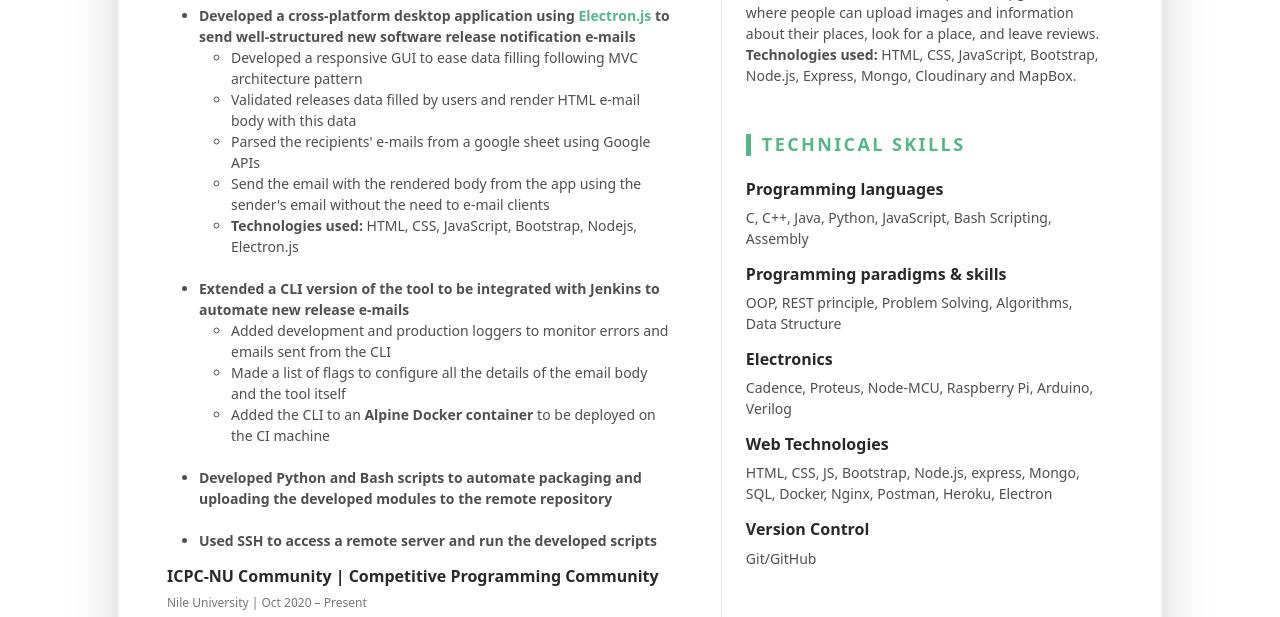
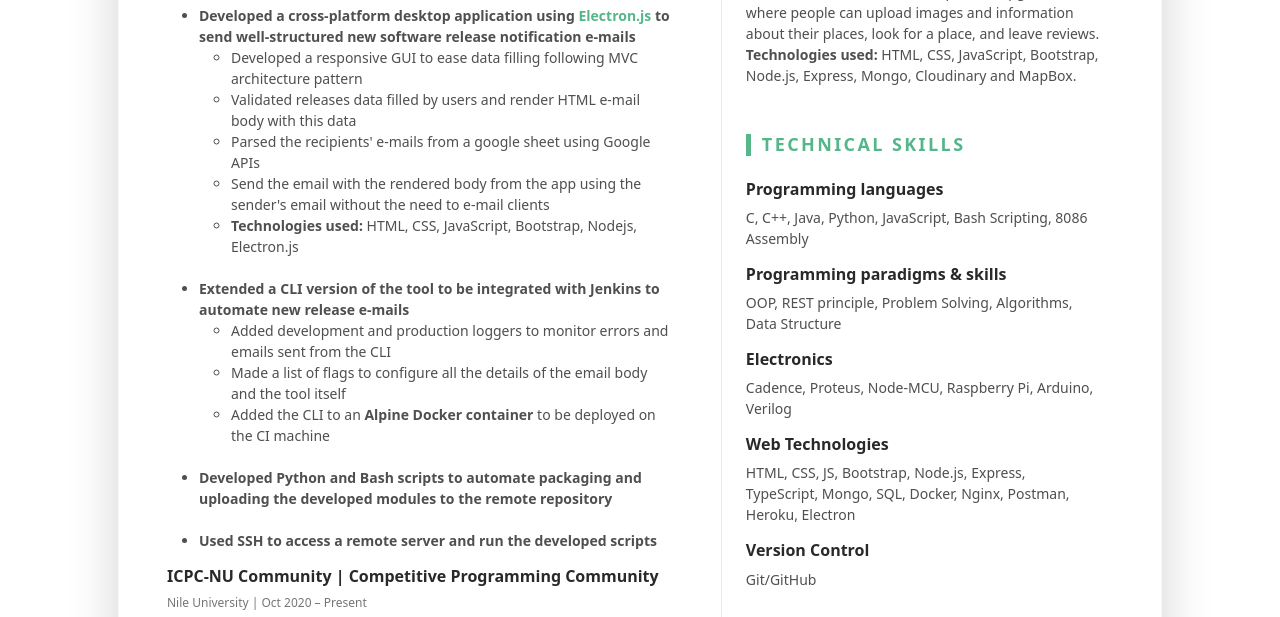
Before and after one commit to hossamhamzahm/hossamhamzahm.github.io, a website: page index.html in a window 1280 px wide. Shown: the part 512-1129 px from the top of the page. Drawn offline with Linux system fonts and the light colour scheme.

Commit message:
feat/ add typescript to web technologies

```diff
--- a/index.html
+++ b/index.html
@@ -405,7 +405,7 @@
 								<div class="item">
 									<h4 class="item-title">Programming languages</h4>
 									<ul class="list-unstyled resume-skills-list">
-										<li class="mb-2">C, C++, Java, Python, JavaScript, Bash Scripting, Assembly</li>
+										<li class="mb-2">C, C++, Java, Python, JavaScript, Bash Scripting, 8086 Assembly</li>
 									</ul>
 
 									<h4 class="item-title">Programming paradigms & skills</h4>
@@ -422,7 +422,7 @@
 
 									<h4 class="item-title">Web Technologies</h4>
 									<ul class="list-unstyled resume-skills-list">
-										<li class="mb-2">HTML, CSS, JS, Bootstrap, Node.js, express, Mongo, SQL, Docker, Nginx, Postman,
+										<li class="mb-2">HTML, CSS, JS, Bootstrap, Node.js, Express, TypeScript, Mongo, SQL, Docker, Nginx, Postman,
 											Heroku, Electron</li>
 									</ul>
 
```
Also changed, not shown: 1 other file.
